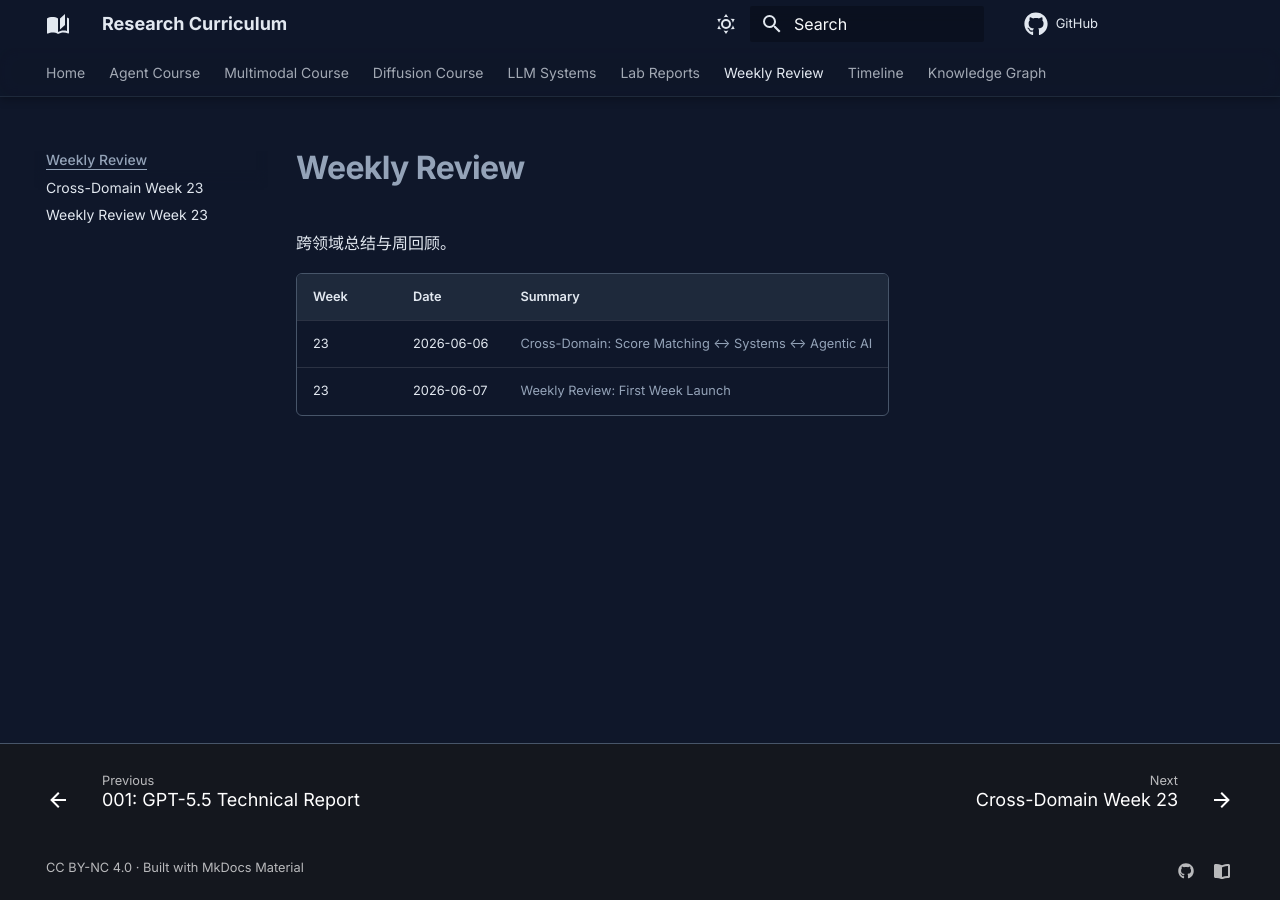
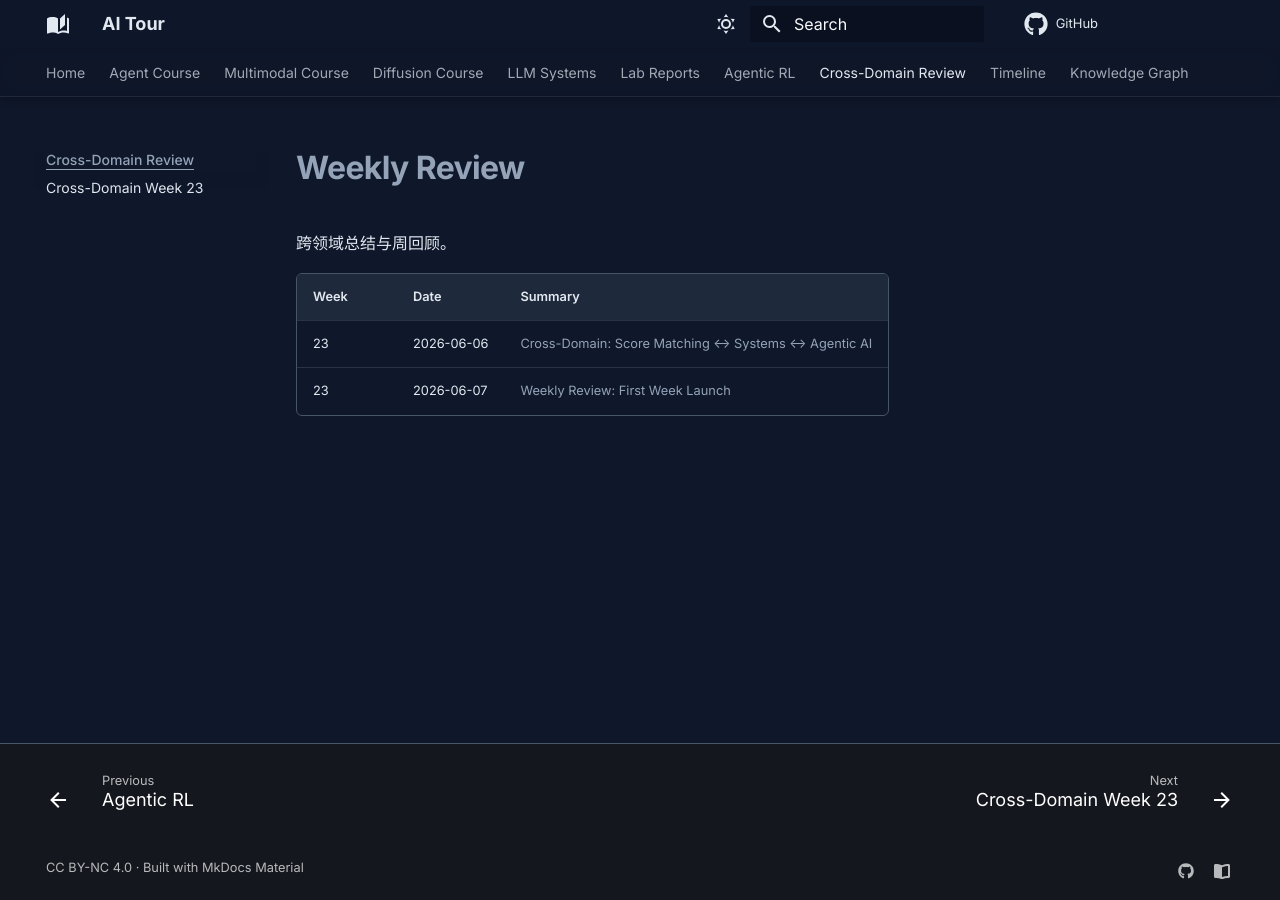
Before and after one commit to caiyuanrui/research-curriculum, an MkDocs documentation site: the page built from docs/weekly-review/index.md, in a window 1280 px wide. Built offline with MkDocs 1.6.1 and Material for MkDocs 9.7.7, drawn with Linux system fonts in a browser that asks for light colours; comment, search, counter and statistics services are not loaded.

Commit message:
rebrand: Research Curriculum → AI Tour, add agentic-rl course, restructure weekend

```diff
--- a/mkdocs.yml
+++ b/mkdocs.yml
@@ -1,5 +1,5 @@
-site_name: Research Curriculum
-site_description: 系统性的研究学习笔记 — 每日一篇论文，追踪 AI 各领域发展脉络
+site_name: AI Tour
+site_description: 每日一篇论文，追踪 AI 各领域发展脉络
 site_url: https://caiyuanrui.github.io/research-curriculum
 repo_url: https://github.com/caiyuanrui/research-curriculum
 edit_uri: blob/main/docs/
@@ -106,10 +106,11 @@ nav:
   - Lab Reports:
     - labs/index.md
     - "001: GPT-5.5 Technical Report": labs/001-gpt-5-5-technical-report.md
-  - Weekly Review:
+  - Agentic RL:
+    - agentic-rl/index.md
+  - Cross-Domain Review:
     - weekly-review/index.md
     - "Cross-Domain Week 23": weekly-review/cross-domain-week-23.md
-    - "Weekly Review Week 23": weekly-review/weekly-week-23.md
   - Timeline: timeline.md
   - Knowledge Graph: knowledge-graph.md
 
```
Also changed, not shown: docs/agentic-rl/index.md (added, +9 -0 lines).
